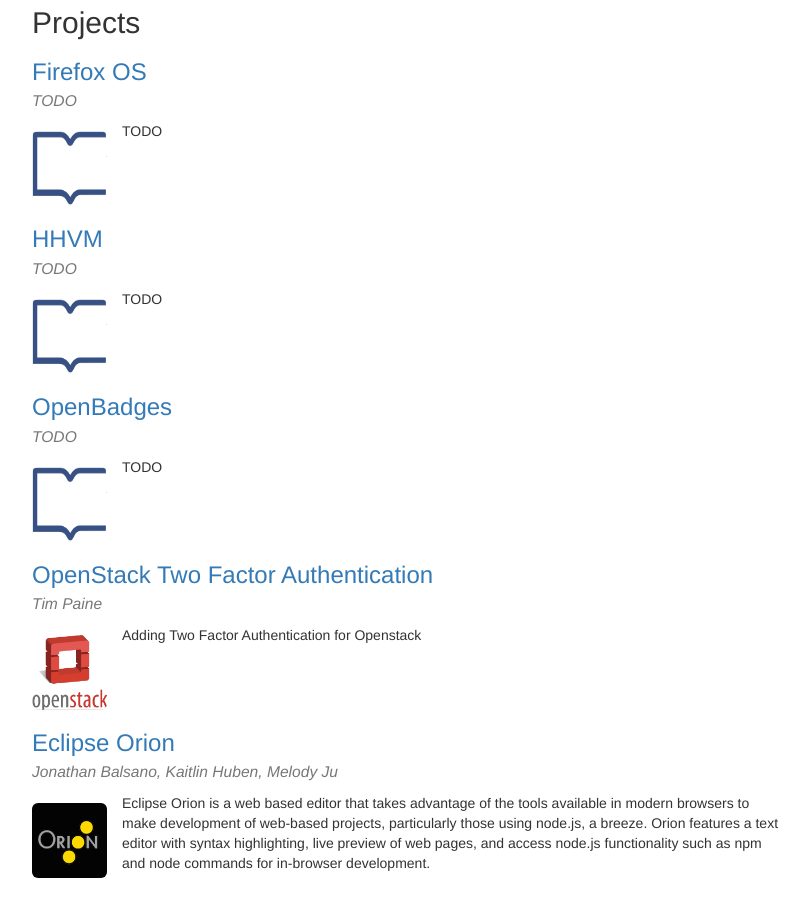
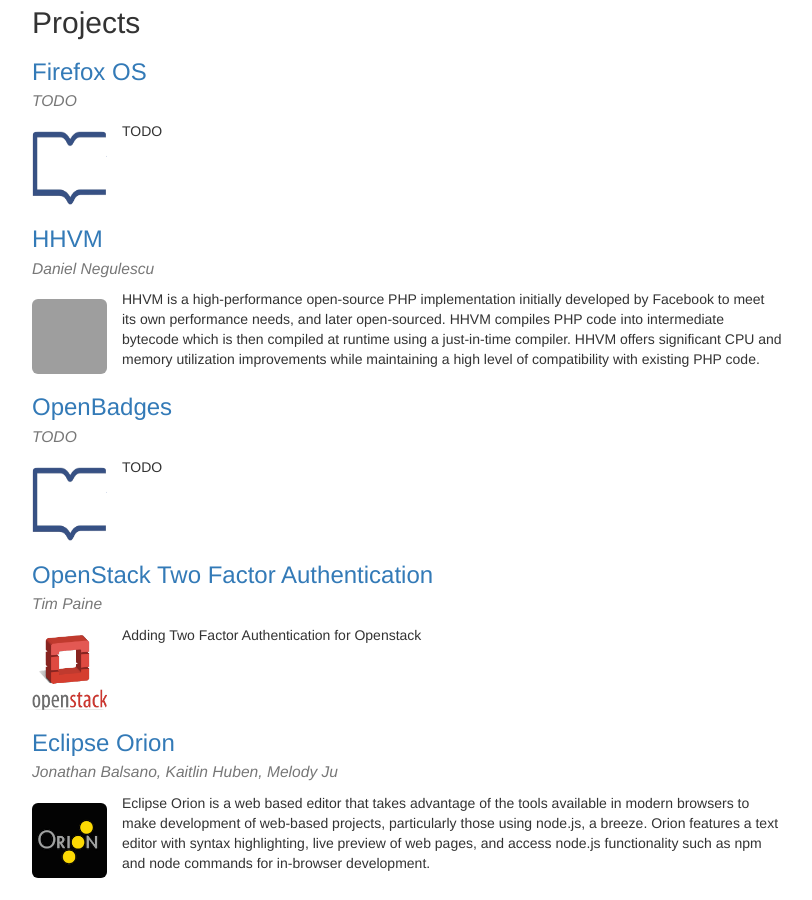
Before and after one commit to Columbia-OpenAcademy/Columbia-OpenAcademy.github.io, a Jekyll site: the page built from index.md, in a window 1280 px wide and 900 px high, scrolled down 594 px. Shown: the whole window, without its empty margins (38-850 px from the left). Built offline with Jekyll 4.4.1, drawn with Linux system fonts in a browser that asks for light colours; nearby versions of some CDN libraries; Markdown is read by kramdown in place of the engine named in the settings; grey boxes are pictures that could not be loaded.

Commit message:
Added HHVM.

```diff
--- a/hhvm.md
+++ b/hhvm.md
@@ -1,8 +1,10 @@
 ---
 title: HHVM
 layout: project
-summary: TODO
-contributors: TODO
-logo: images/open-icon.png
+summary: HHVM is a high-performance open-source PHP implementation initially developed by Facebook to meet its own performance needs, and later open-sourced. HHVM compiles PHP code into intermediate bytecode which is then compiled at runtime using a just-in-time compiler. HHVM offers significant CPU and memory utilization improvements while maintaining a high level of compatibility with existing PHP code.
+contributors: Daniel Negulescu
+logo: images/hhvm-icon.png
 ---
-TODO
+HHVM is a high-performance open-source PHP implementation initially developed by Facebook to meet its own performance needs, and later open-sourced. HHVM compiles PHP code into intermediate bytecode which is then compiled at runtime using a just-in-time compiler. HHVM offers significant CPU and memory utilization improvements while maintaining a high level of compatibility with existing PHP code.
+
+A recent focus has been improving compatibility with popular web frameworks, as this will improve compatibility for a large body of existing code. This semester Daniel (@idn2104) worked on improving HHVM's compatibility with Symfony, a popular general-purpose web framework. This process involved detecting incompatibilities, isolating their root causes, and implementing patches to resolve them. Incompatibilities were detected through framework test cases that passed using the standard PHP implementation but failed on HHVM. Patches were submitted either to HHVM or Symfony, depending on the nature of the issue.
```
Also changed, not shown: images/hhvm-logo.png (added).
